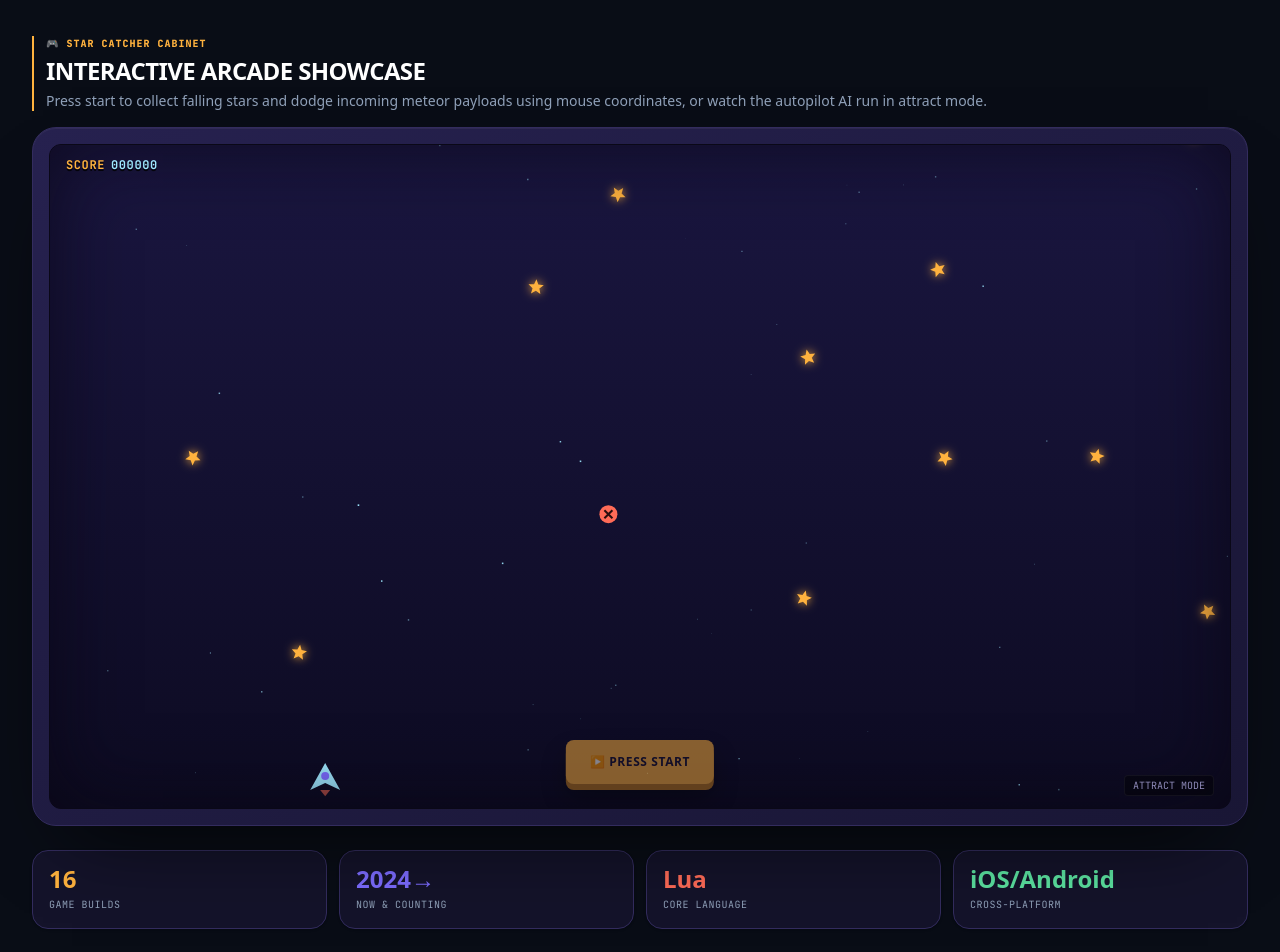
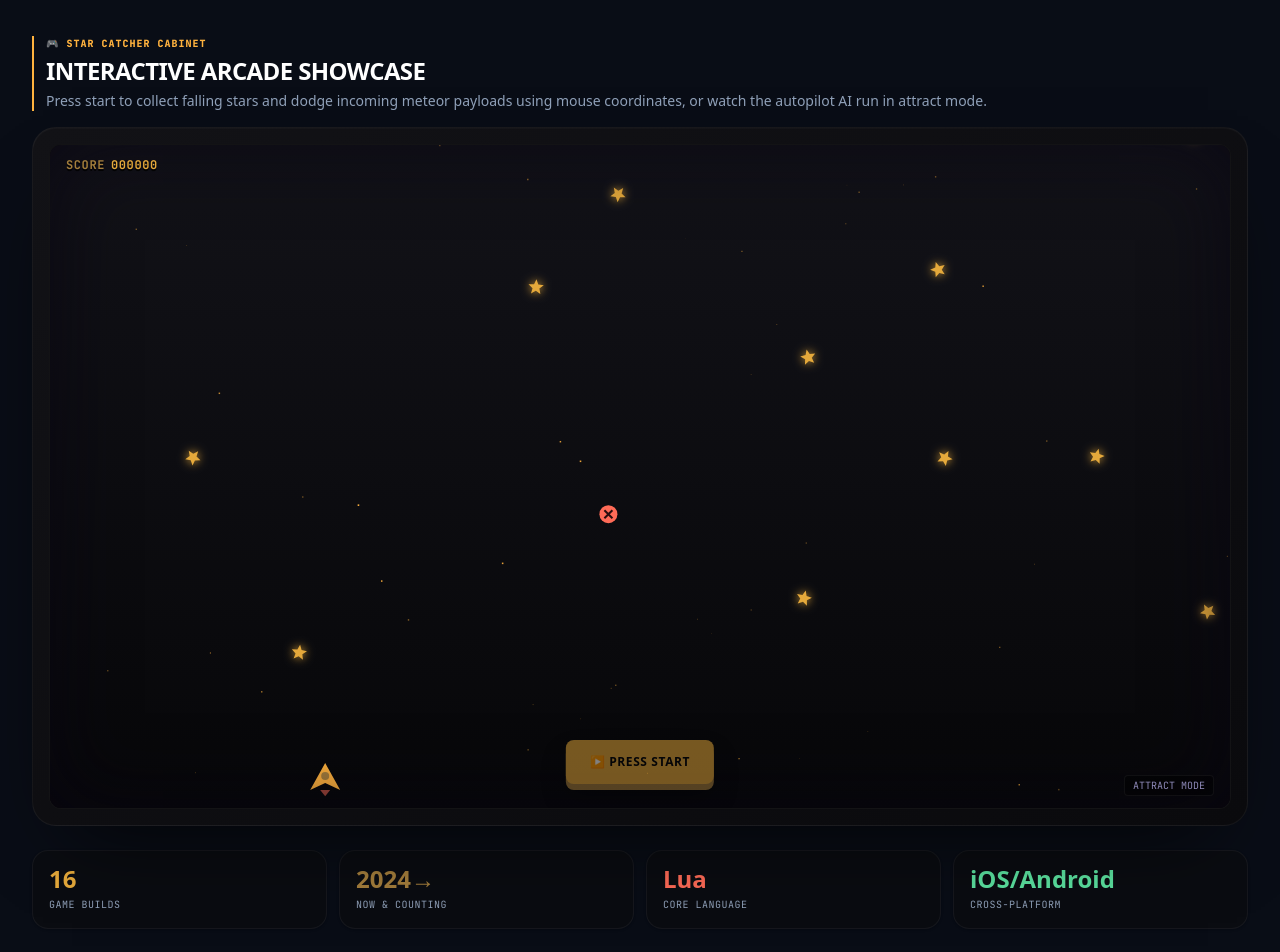
Before and after one commit to M16616678/adi-narayana-manga-portfolio, a Next.js app: page / in a window 1280 px wide. Shown: the part 640-1592 px from the top of the page. Built offline with nearby package versions, Linux system fonts and the light colour scheme; a web font is replaced by a local one.

Commit message:
feat: align HeroCabinet and EditBay styling to the new gold-and-black palette

```diff
--- a/app/Components/EditBay.tsx
+++ b/app/Components/EditBay.tsx
@@ -4,14 +4,14 @@ import React, { useEffect, useRef, useState } from "react";
 
 // Color constants matching the Solar2D theme
 const C = {
-  bg0: '#15132B',
-  bg1: '#1B1838',
-  bg2: '#241F4B',
-  line: '#332C5E',
-  sun: '#FFB23E',
+  bg0: '#060608',
+  bg1: '#0d0d10',
+  bg2: '#15151b',
+  line: '#222227',
+  sun: '#E5A93B',
   coral: '#FF6B57',
-  moon: '#7C6CFF',
-  starc: '#9FE8FF',
+  moon: '#A47E3C',
+  starc: '#FFB23E',
   green: '#5BE2A0',
   pink: '#FF8FD0',
   text: '#EDEBFF',
@@ -348,11 +348,11 @@ function ClipPreview({ clip }: { clip: ClipItem }) {
   return (
     <div
       ref={containerRef}
-      className="clip flex flex-col bg-[#1B1838]/80 border border-[#332C5E] rounded-2xl overflow-hidden hover:border-[#FF6B57] hover:shadow-[0_24px_46px_-30px_rgba(255,107,87,0.5)] transition-all duration-300 group"
+      className="clip flex flex-col bg-[#0d0d10]/80 border border-white/5 rounded-2xl overflow-hidden hover:border-[#E5A93B] hover:shadow-[0_24px_46px_-30px_rgba(229,169,59,0.15)] transition-all duration-300 group"
       onMouseEnter={() => setIsHovered(true)}
       onMouseLeave={() => setIsHovered(false)}
     >
-      <div className="cscreen relative aspect-video bg-[#08070f] overflow-hidden border-b border-[#332C5E]">
+      <div className="cscreen relative aspect-video bg-[#08070f] overflow-hidden border-b border-white/5">
         <canvas ref={canvasRef} className="block w-full h-full" />
 
         {/* Play HUD Overlay */}
@@ -366,7 +366,7 @@ function ClipPreview({ clip }: { clip: ClipItem }) {
 
       <div className="cinfo p-4 flex flex-col flex-1">
         <div className="ctags flex items-center gap-2 mb-2">
-          <span className="ctag font-mono text-[9px] uppercase tracking-wider text-[#FFB23E] bg-[#FFB23E]/5 border border-[#FFB23E]/15 px-2 py-0.5 rounded">
+          <span className="ctag font-mono text-[9px] uppercase tracking-wider text-[#E5A93B] bg-[#E5A93B]/5 border border-[#E5A93B]/15 px-2 py-0.5 rounded">
             {clip.tag}
           </span>
           <span className="font-mono text-[9px] text-[#A29DC9] ml-auto">
@@ -377,10 +377,10 @@ function ClipPreview({ clip }: { clip: ClipItem }) {
         <h3 className="text-white font-bold text-sm tracking-tight mb-1">{clip.title}</h3>
         <p className="text-slate-400 text-xs leading-relaxed flex-1">{clip.description}</p>
 
-        <div className="cfoot flex items-center gap-2 pt-3 mt-3 border-t border-[#332C5E] text-[10px] font-mono text-slate-500">
+        <div className="cfoot flex items-center gap-2 pt-3 mt-3 border-t border-white/5 text-[10px] font-mono text-slate-500">
           <span>Software:</span>
           <b className="text-slate-300">Lightworks Pro</b>
-          <span className="skillpill ml-auto text-[#9FE8FF]">{clip.skills}</span>
+          <span className="skillpill ml-auto text-[#E5A93B]">{clip.skills}</span>
         </div>
       </div>
     </div>
@@ -842,7 +842,7 @@ export default function EditBay() {
   return (
     <div ref={containerRef} className="flex flex-col gap-6 w-full">
       <div className="flex flex-col gap-1.5">
-        <span className="font-mono text-[9px] sm:text-[10px] text-[#7C6CFF] font-black uppercase tracking-widest">
+        <span className="font-mono text-[9px] sm:text-[10px] text-[#E5A93B] font-black uppercase tracking-widest">
           ▶ NLE STAGE
         </span>
         <h3 className="text-xl sm:text-2xl font-black uppercase tracking-tight text-white leading-none">
@@ -854,15 +854,15 @@ export default function EditBay() {
       </div>
 
       {/* Editor Frame Layout */}
-      <div className="nle flex flex-col bg-[#0c0a18] border border-[#332C5E] rounded-3xl overflow-hidden shadow-2xl shadow-black/70">
+      <div className="nle flex flex-col bg-[#070709] border border-white/5 rounded-3xl overflow-hidden shadow-2xl shadow-black/70">
 
         {/* Program monitor */}
-        <div className="monitor relative aspect-[16/7.4] bg-black select-none border-b border-[#332C5E]">
+        <div className="monitor relative aspect-[16/7.4] bg-black select-none border-b border-white/5">
           <canvas ref={monitorCanvasRef} className="block w-full h-full" />
         </div>
 
         {/* Transport controls bar */}
-        <div className="barstrip flex items-center justify-between px-4 py-2.5 bg-[#15121f] font-mono text-[10px] sm:text-xs text-slate-400 select-none">
+        <div className="barstrip flex items-center justify-between px-4 py-2.5 bg-[#0d0d10] border-t border-b border-white/5 font-mono text-[10px] sm:text-xs text-slate-400 select-none">
           <div className="flex items-center gap-3">
             <span className="text-slate-200 font-bold uppercase tracking-wider">PROGRAM MONITOR</span>
             <span className="text-slate-500">·</span>
@@ -876,13 +876,13 @@ export default function EditBay() {
           </div>
 
           {/* Timecode */}
-          <span className="text-[#9FE8FF] font-mono font-bold tracking-wider text-xs sm:text-sm bg-black/40 px-3 py-1 rounded border border-white/5 shadow-inner">
+          <span className="text-[#E5A93B] font-mono font-bold tracking-wider text-xs sm:text-sm bg-black/40 px-3 py-1 rounded border border-[#E5A93B]/15 shadow-inner">
             {getFormattedTimecode(currentFrame)}
           </span>
         </div>
 
         {/* Playback Transport Buttons Bar */}
-        <div className="flex items-center justify-center gap-4 py-2 bg-[#0d0a17] border-b border-[#332C5E]">
+        <div className="flex items-center justify-center gap-4 py-2 bg-[#070709] border-b border-white/5">
           <button
             onClick={stopPlayback}
             className="p-2 bg-slate-900 border border-white/5 hover:border-slate-600 rounded-lg text-slate-400 hover:text-white transition-all text-xs flex items-center gap-1.5 uppercase font-mono"
@@ -894,8 +894,8 @@ export default function EditBay() {
             onClick={togglePlayback}
             className={`px-5 py-2 rounded-lg font-bold transition-all text-xs flex items-center gap-1.5 uppercase font-mono ${
               isPlaying
-                ? "bg-[#FF6B57] text-[#1a1330] shadow-[0_0_15px_rgba(255,107,87,0.3)]"
-                : "bg-[#FFB23E] text-[#1a1330] shadow-[0_0_15px_rgba(255,178,62,0.3)]"
+                ? "bg-[#FF6B57] text-[#050507] shadow-[0_0_15px_rgba(255,107,87,0.2)]"
+                : "bg-[#E5A93B] text-[#050507] shadow-[0_0_15px_rgba(229,169,59,0.2)]"
             }`}
             aria-label={isPlaying ? "Pause playback" : "Play video"}
           >
@@ -904,7 +904,7 @@ export default function EditBay() {
         </div>
 
         {/* Timeline Canvas */}
-        <div className="timeline relative height-[148px] bg-[#100e1a]">
+        <div className="timeline relative height-[148px] bg-[#0d0d10]">
           <canvas
             ref={timelineCanvasRef}
             onMouseDown={handleMouseDown}
@@ -921,7 +921,7 @@ export default function EditBay() {
       {/* Reel grid clips container */}
       <div className="flex flex-col gap-2 mt-4">
         <h4 className="text-white font-bold text-sm tracking-tight uppercase flex items-center gap-1.5">
-          <span className="h-2 w-2 rounded-full bg-[#FFB23E]"></span>
+          <span className="h-2 w-2 rounded-full bg-[#E5A93B]"></span>
           Looping Clip Previews
         </h4>
 
--- a/app/Components/HeroCabinet.tsx
+++ b/app/Components/HeroCabinet.tsx
@@ -4,13 +4,13 @@ import React, { useEffect, useRef, useState } from "react";
 
 // Colors from Solar2D design system
 const C = {
-  bg0: '#15132B',
-  bg1: '#1B1838',
-  bg2: '#241F4B',
-  sun: '#FFB23E',
+  bg0: '#060608',
+  bg1: '#0d0d10',
+  bg2: '#15151b',
+  sun: '#E5A93B',
   coral: '#FF6B57',
-  moon: '#7C6CFF',
-  star: '#9FE8FF',
+  moon: '#A47E3C',
+  star: '#FFB23E',
   green: '#5BE2A0',
   pink: '#FF8FD0',
   text: '#EDEBFF',
@@ -272,7 +272,7 @@ export default function HeroCabinet() {
       particles.current.step(dt);
 
       // Clear & repaint background
-      bgGradient(ctx, width, height, '#1a1640', '#0d0b22');
+      bgGradient(ctx, width, height, '#121218', '#070709');
       drawStarfieldLocal(ctx, starfieldRef.current, width, height, t.current, 18 * dt * 60);
 
       // Shake effect
@@ -389,10 +389,10 @@ export default function HeroCabinet() {
 
   return (
     <div ref={containerRef} className="w-full">
-      <div className="cabinet relative rounded-3xl p-3 sm:p-4 bg-gradient-to-br from-[#26214f] to-[#191635] border border-[#332c5e] shadow-[0_40px_80px_-40px_rgba(0,0,0,0.8),inset_0_1px_0_rgba(255,255,255,0.05)]">
+      <div className="cabinet relative rounded-3xl p-3 sm:p-4 bg-gradient-to-br from-[#121216] to-[#0a0a0d] border border-white/5 shadow-[0_40px_80px_-40px_rgba(0,0,0,0.8),inset_0_1px_0_rgba(255,255,255,0.02)]">
 
         {/* Playable screen frame */}
-        <div className="screen relative rounded-xl overflow-hidden aspect-video bg-[#0c0a1d] border border-[#0a0817] shadow-inner select-none">
+        <div className="screen relative rounded-xl overflow-hidden aspect-video bg-[#070709] border border-white/5 shadow-inner select-none">
 
           <canvas
             ref={canvasRef}
@@ -410,8 +410,8 @@ export default function HeroCabinet() {
           <div className="vig absolute inset-0 pointer-events-none z-10 shadow-[inset_0_0_80px_rgba(8,6,18,0.7)]"></div>
 
           {/* HUD Score */}
-          <div className="hud absolute top-3 left-4 z-20 font-mono text-[10px] sm:text-xs text-[#9FE8FF] drop-shadow-[0_2px_0_rgba(0,0,0,0.8)] tracking-wider font-bold">
-            <span className="text-[#FFB23E] mr-1.5">SCORE</span>
+          <div className="hud absolute top-3 left-4 z-20 font-mono text-[10px] sm:text-xs text-[#E5A93B] drop-shadow-[0_2px_0_rgba(0,0,0,0.8)] tracking-wider font-bold">
+            <span className="text-[#A47E3C] mr-1.5">SCORE</span>
             <span>{String(score).padStart(6, "0")}</span>
           </div>
 
@@ -424,7 +424,7 @@ export default function HeroCabinet() {
           {isAttractMode && (
             <button
               onClick={startManualPlay}
-              className="startbtn absolute z-30 left-1/2 bottom-5 sm:bottom-6 -translate-x-1/2 px-5 py-3 sm:px-6 sm:py-3.5 rounded-lg bg-[#FFB23E] hover:bg-[#ffc266] text-[#1a1330] font-black uppercase text-[10px] sm:text-xs tracking-wider cursor-pointer border-0 shadow-[0_6px_0_#b9781f,0_14px_24px_rgba(0,0,0,0.6)] hover:-translate-y-0.5 active:translate-y-0.5 active:shadow-[0_2px_0_#b9781f] transition-all animate-pulse"
+              className="startbtn absolute z-30 left-1/2 bottom-5 sm:bottom-6 -translate-x-1/2 px-5 py-3 sm:px-6 sm:py-3.5 rounded-lg bg-[#E5A93B] hover:bg-[#ffc266] text-[#050507] font-black uppercase text-[10px] sm:text-xs tracking-wider cursor-pointer border-0 shadow-[0_6px_0_#A47E3C,0_14px_24px_rgba(0,0,0,0.6)] hover:-translate-y-0.5 active:translate-y-0.5 active:shadow-[0_2px_0_#A47E3C] transition-all animate-pulse"
             >
               ▶ PRESS START
             </button>
@@ -436,19 +436,19 @@ export default function HeroCabinet() {
 
       {/* Hero Stats Row directly coupled */}
       <div className="grid grid-cols-2 sm:grid-cols-4 gap-3 mt-6">
-        <div className="flex flex-col bg-[#1B1838]/60 border border-[#332c5e] rounded-2xl p-4 shadow-sm hover:border-[#7C6CFF]/30 transition-colors">
-          <span className="text-[#FFB23E] text-2xl font-black font-sans leading-none">16</span>
+        <div className="flex flex-col bg-[#0d0d10]/60 border border-white/5 rounded-2xl p-4 shadow-sm hover:border-[#E5A93B]/20 transition-colors">
+          <span className="text-[#E5A93B] text-2xl font-black font-sans leading-none">16</span>
           <span className="text-slate-400 text-[10px] font-mono uppercase tracking-wider mt-1.5">game builds</span>
         </div>
-        <div className="flex flex-col bg-[#1B1838]/60 border border-[#332c5e] rounded-2xl p-4 shadow-sm hover:border-[#7C6CFF]/30 transition-colors">
-          <span className="text-[#7C6CFF] text-2xl font-black font-sans leading-none">2024→</span>
+        <div className="flex flex-col bg-[#0d0d10]/60 border border-white/5 rounded-2xl p-4 shadow-sm hover:border-[#E5A93B]/20 transition-colors">
+          <span className="text-[#A47E3C] text-2xl font-black font-sans leading-none">2024→</span>
           <span className="text-slate-400 text-[10px] font-mono uppercase tracking-wider mt-1.5">now &amp; counting</span>
         </div>
-        <div className="flex flex-col bg-[#1B1838]/60 border border-[#332c5e] rounded-2xl p-4 shadow-sm hover:border-[#7C6CFF]/30 transition-colors">
+        <div className="flex flex-col bg-[#0d0d10]/60 border border-white/5 rounded-2xl p-4 shadow-sm hover:border-[#E5A93B]/20 transition-colors">
           <span className="text-[#FF6B57] text-2xl font-black font-sans leading-none">Lua</span>
           <span className="text-slate-400 text-[10px] font-mono uppercase tracking-wider mt-1.5">core language</span>
         </div>
-        <div className="flex flex-col bg-[#1B1838]/60 border border-[#332c5e] rounded-2xl p-4 shadow-sm hover:border-[#7C6CFF]/30 transition-colors">
+        <div className="flex flex-col bg-[#0d0d10]/60 border border-white/5 rounded-2xl p-4 shadow-sm hover:border-[#E5A93B]/20 transition-colors">
           <span className="text-[#5BE2A0] text-2xl font-black font-sans leading-none">iOS/Android</span>
           <span className="text-slate-400 text-[10px] font-mono uppercase tracking-wider mt-1.5">cross-platform</span>
         </div>
```
